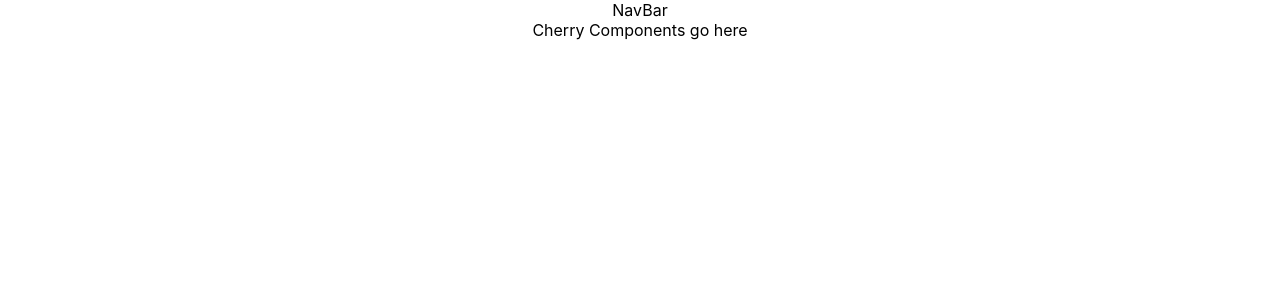
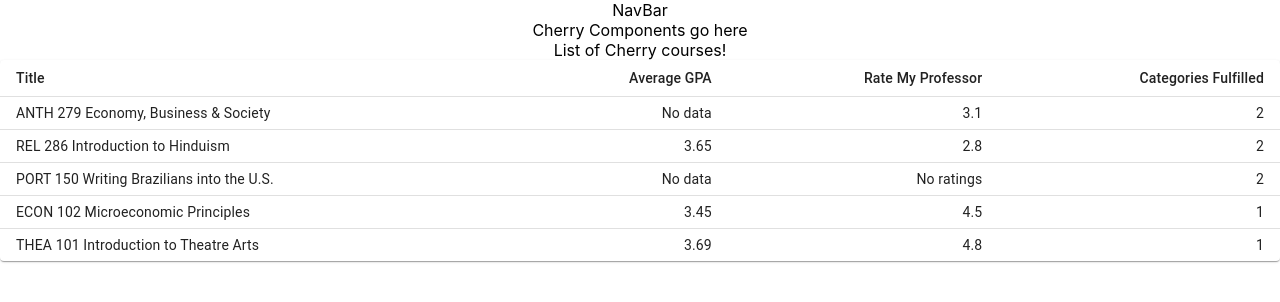
Before and after one commit to open-source-at-illinois/cherry, a React (Create React App) app in the folder web/: page /home in a window 1280 px wide. Shown: the top 302 px of the page. Built offline with nearby package versions, Linux system fonts and the light colour scheme.

Commit message:
Implement basic course table

```diff
--- a/web/package.json
+++ b/web/package.json
@@ -3,6 +3,9 @@
   "version": "0.1.0",
   "private": true,
   "dependencies": {
+    "@emotion/react": "^11.5.0",
+    "@emotion/styled": "^11.3.0",
+    "@mui/material": "^5.0.4",
     "@testing-library/jest-dom": "^5.11.4",
     "@testing-library/react": "^11.1.0",
     "@testing-library/user-event": "^12.1.10",
--- a/web/src/components/CourseList.js
+++ b/web/src/components/CourseList.js
@@ -1,11 +1,57 @@
 import React from "react";
+import Table from '@mui/material/Table';
+import TableBody from '@mui/material/TableBody';
+import TableCell from '@mui/material/TableCell';
+import TableContainer from '@mui/material/TableContainer';
+import TableHead from '@mui/material/TableHead';
+import TableRow from '@mui/material/TableRow';
+import Paper from '@mui/material/Paper';
+
+function createData(title, gpa, rmp, cat) {
+    return { title, gpa, rmp, cat };
+}
+
+const rows = [
+    createData('ANTH 279 Economy, Business & Society', 'No data', 3.1, 2),
+    createData('REL 286 Introduction to Hinduism', 3.65, 2.8, 2),
+    createData('PORT 150 Writing Brazilians into the U.S.', 'No data', 'No ratings', 2),
+    createData('ECON 102 Microeconomic Principles', 3.45, 4.5, 1),
+    createData('THEA 101 Introduction to Theatre Arts', 3.69, 4.8, 1),
+];
 
 const CourseList = (props) => {
     return (
         <>
             <div>
-                List of Cherry courses
+                List of Cherry courses!
             </div>
+            <TableContainer component={Paper}>
+                <Table sx={{ minWidth: 650 }} size="small" aria-label="a dense table">
+                    <TableHead>
+                        <TableRow>
+                            <TableCell>Title</TableCell>
+                            <TableCell align="right">Average GPA</TableCell>
+                            <TableCell align="right">Rate My Professor</TableCell>
+                            <TableCell align="right">Categories Fulfilled</TableCell>
+                        </TableRow>
+                    </TableHead>
+                    <TableBody>
+                        {rows.map((row) => (
+                            <TableRow
+                            key={row.name}
+                            sx={{ '&:last-child td, &:last-child th': { border: 0 } }}
+                            >
+                            <TableCell component="th" scope="row">
+                                {row.title}
+                            </TableCell>
+                            <TableCell align="right">{row.gpa}</TableCell>
+                            <TableCell align="right">{row.rmp}</TableCell>
+                            <TableCell align="right">{row.cat}</TableCell>
+                            </TableRow>
+                        ))}
+                    </TableBody>
+                </Table>
+            </TableContainer>
         </>
     )
 }
--- a/web/src/pages/home.js
+++ b/web/src/pages/home.js
@@ -1,4 +1,5 @@
 import React from "react";
+import CourseList from '../components/CourseList';
 
 const HomePage = () => {
     return (
@@ -6,6 +7,7 @@ const HomePage = () => {
             <div>
                 Cherry Components go here
             </div>
+            <CourseList/>
         </>
     )
 }
```
Also changed, not shown: 1 other file (tests, documents, lock files or other folders).
